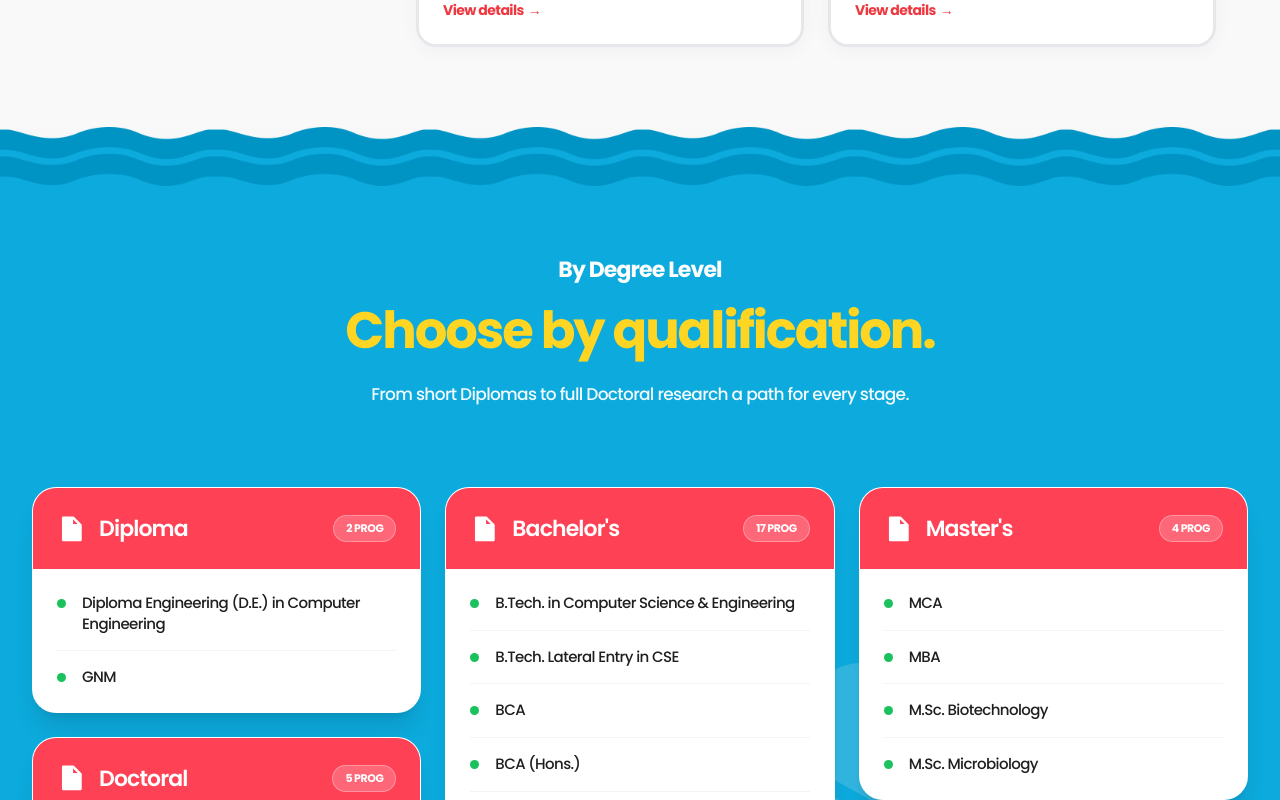
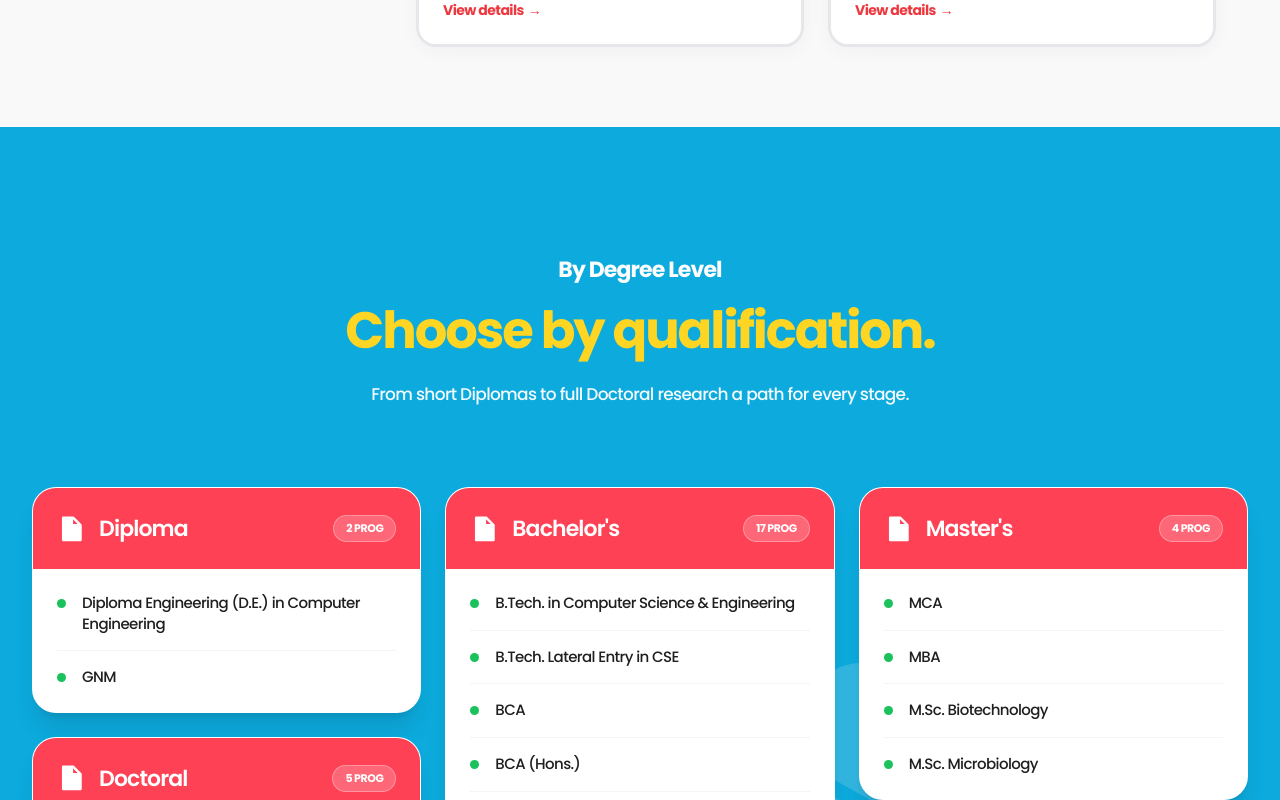
Before and after one commit to Manju-Bharati-Mahto/NextGoa, a Next.js app: page /programmes in a window 1280 px wide. Shown: the part 6380-7180 px from the top of the page. Built offline with nearby package versions, Linux system fonts and the light colour scheme; no server answers.

Commit message:
fix: resolve background frame stretching in programmes and study-abroad page sections

```diff
--- a/src/components/programmes/DegreeLevelSection.tsx
+++ b/src/components/programmes/DegreeLevelSection.tsx
@@ -76,7 +76,7 @@ const DegreeCard = ({ data }: { data: typeof degrees[0] }) => (
 export default function DegreeLevelSection() {
   return (
     <section
-      className="relative w-full min-h-[800px] flex items-center py-40 sm:py-32 bg-no-repeat bg-cover bg-top sm:bg-[length:100%_100%] sm:bg-center"
+      className="relative w-full min-h-[800px] flex items-center py-40 sm:py-32 bg-no-repeat bg-cover bg-center"
       style={{
         backgroundImage: "url('/programmes/Ocean Wave Frame.png')"
       }}
--- a/src/components/study-abroad/StudyAbroadComparison.tsx
+++ b/src/components/study-abroad/StudyAbroadComparison.tsx
@@ -20,7 +20,7 @@ export default function StudyAbroadComparison() {
 
   return (
     <section
-      className="relative w-full font-[family-name:var(--font-poppins)] pt-24 pb-32 bg-[#f9f9f9] bg-no-repeat bg-cover bg-top sm:bg-[length:100%_100%] sm:bg-center"
+      className="relative w-full font-[family-name:var(--font-poppins)] pt-24 pb-32 bg-[#f9f9f9] bg-no-repeat bg-cover bg-center"
       style={{
         backgroundImage: "url('/abroad/Red Wave Border.png')"
       }}
--- a/src/components/study-abroad/StudyAbroadModels.tsx
+++ b/src/components/study-abroad/StudyAbroadModels.tsx
@@ -14,7 +14,7 @@ export default function StudyAbroadModels() {
     >
       {/* Background Frame */}
       <div
-        className="absolute inset-0 z-0 pointer-events-none bg-cover bg-top sm:bg-[length:100%_100%] sm:bg-center bg-no-repeat"
+        className="absolute inset-0 z-0 pointer-events-none bg-cover bg-center bg-no-repeat"
         style={{
           backgroundImage: "url('/abroad/Global Journey Frame.png')"
         }}
--- a/src/components/study-abroad/StudyAbroadOpportunities.tsx
+++ b/src/components/study-abroad/StudyAbroadOpportunities.tsx
@@ -79,7 +79,7 @@ export default function StudyAbroadOpportunities() {
     >
       {/* Background Image for waves */}
       <div
-        className="absolute inset-0 z-0 pointer-events-none bg-cover bg-top sm:bg-[length:100%_100%] sm:bg-center bg-no-repeat"
+        className="absolute inset-0 z-0 pointer-events-none bg-cover bg-center bg-no-repeat"
         style={{
           backgroundImage: "url('/abroad/Global Opportunities Background.png')"
         }}
```
